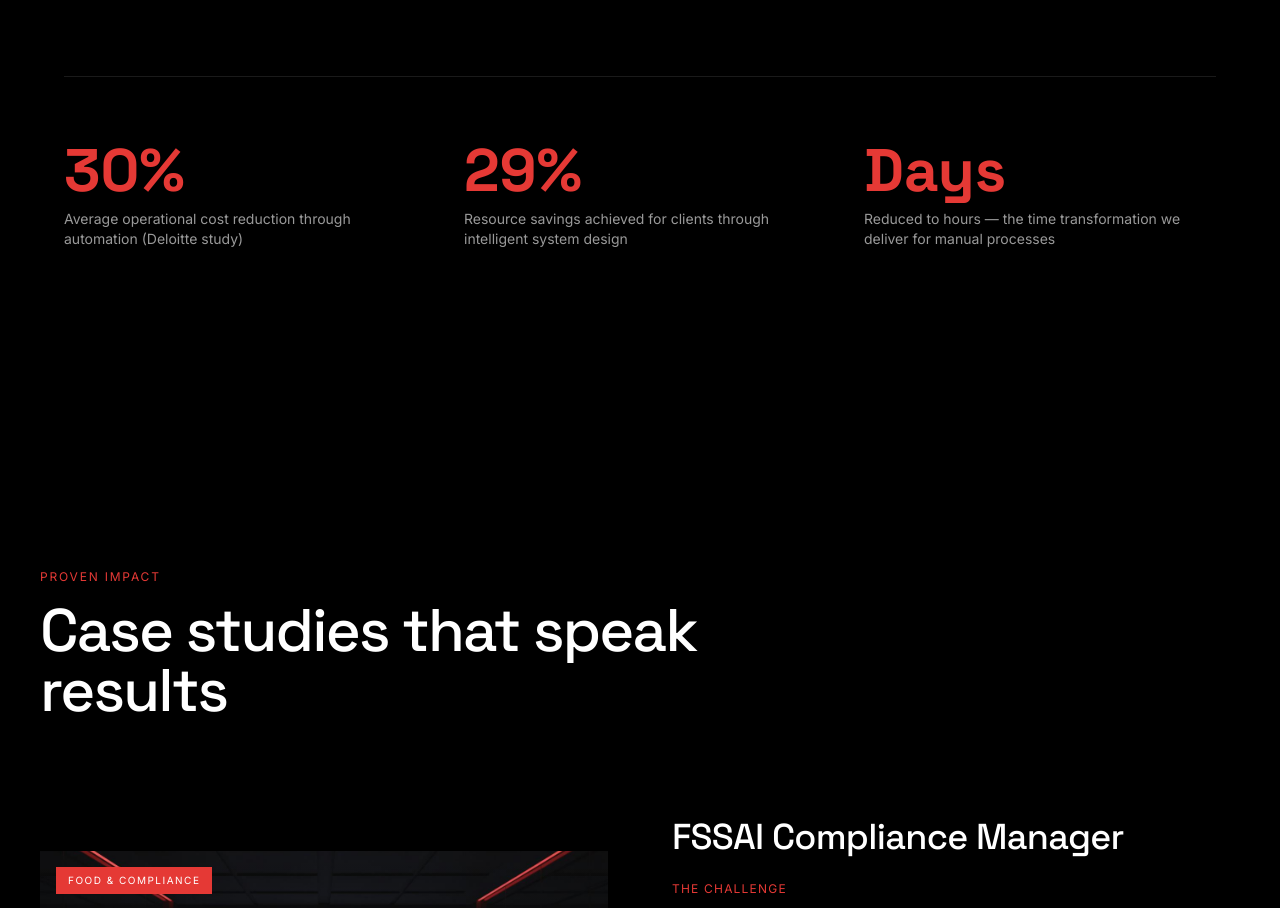
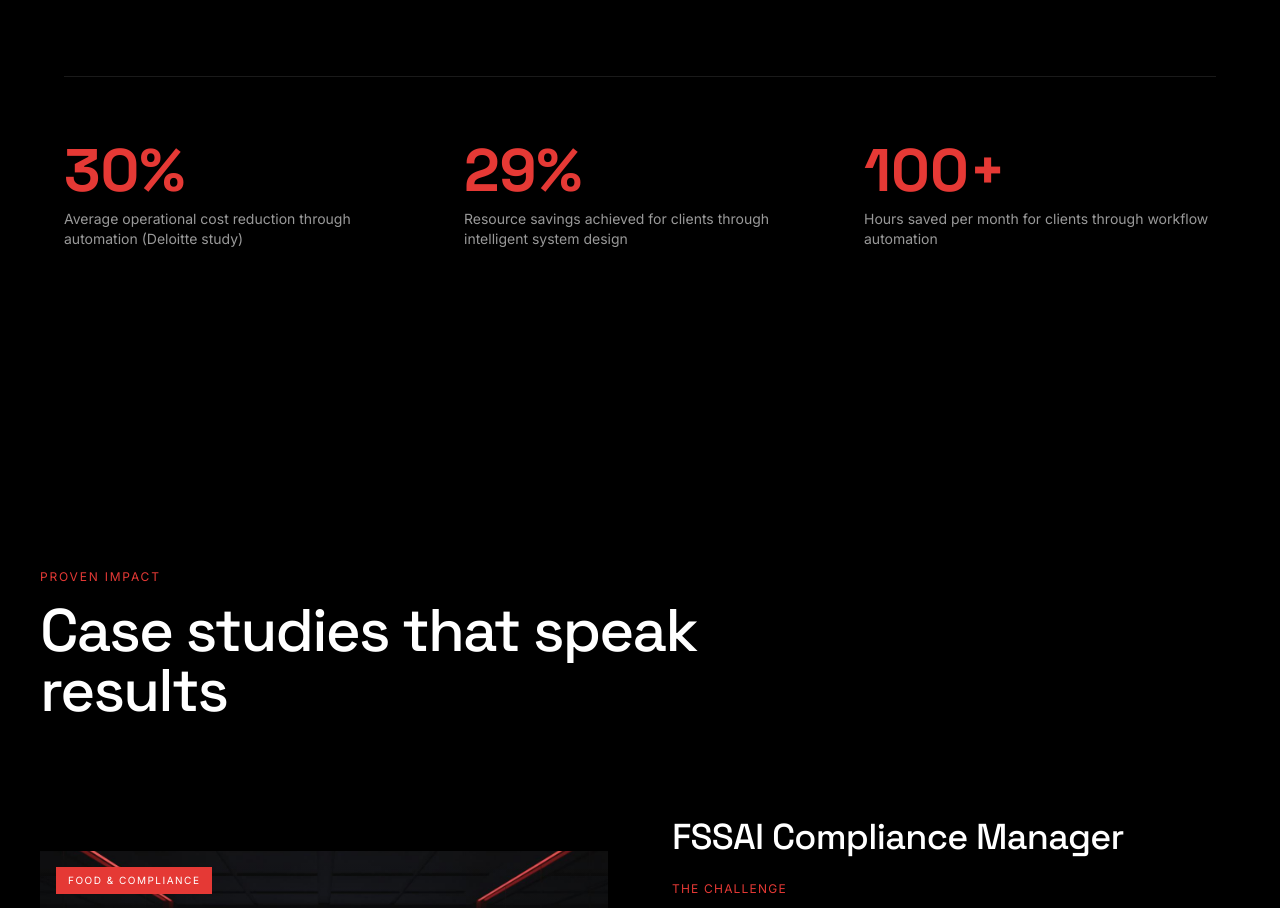
Before and after one commit to zovacai-cloud/zovac_website, a React (Vite) app: page / in a window 1280 px wide. Shown: the part 5800-6708 px from the top of the page. Built offline with nearby package versions, Linux system fonts and the light colour scheme; the HTML template or start-up script is replaced by a standard one.

Commit message:
Update Process.tsx

```diff
--- a/src/sections/Process.tsx
+++ b/src/sections/Process.tsx
@@ -1,4 +1,4 @@
-import { useEffect, useRef } from 'react';
+import { useEffect, useRef, useState } from 'react';
 import gsap from 'gsap';
 import { ScrollTrigger } from 'gsap/ScrollTrigger';
 import { MessageSquare, Search, FileText, Hammer, TestTube, Rocket } from 'lucide-react';
@@ -43,6 +43,49 @@ const steps = [
     icon: Rocket,
   },
 ];
+
+function AnimatedNumber({ target, suffix = '', duration = 2000 }: { target: number; suffix?: string; duration?: number }) {
+  const [count, setCount] = useState(0);
+  const ref = useRef<HTMLSpanElement>(null);
+  const hasAnimated = useRef(false);
+
+  useEffect(() => {
+    const el = ref.current;
+    if (!el) return;
+
+    const observer = new IntersectionObserver(
+      (entries) => {
+        entries.forEach((entry) => {
+          if (entry.isIntersecting && !hasAnimated.current) {
+            hasAnimated.current = true;
+            const startTime = Date.now();
+            const animate = () => {
+              const elapsed = Date.now() - startTime;
+              const progress = Math.min(elapsed / duration, 1);
+              // Ease out cubic
+              const eased = 1 - Math.pow(1 - progress, 3);
+              setCount(Math.floor(eased * target));
+              if (progress < 1) {
+                requestAnimationFrame(animate);
+              }
+            };
+            requestAnimationFrame(animate);
+          }
+        });
+      },
+      { threshold: 0.5 }
+    );
+
+    observer.observe(el);
+    return () => observer.disconnect();
+  }, [target, duration]);
+
+  return (
+    <span ref={ref}>
+      {count}{suffix}
+    </span>
+  );
+}
 
 export default function Process() {
   const sectionRef = useRef<HTMLElement>(null);
@@ -125,25 +168,31 @@ export default function Process() {
           </div>
         </div>
 
-        {/* Stat highlight */}
+        {/* Stat highlight with animated numbers */}
         <div className="mt-24 md:mt-32 border-t border-white/10 pt-12 md:pt-16">
           <div className="grid grid-cols-1 md:grid-cols-3 gap-8 md:gap-12">
             <div className="text-center md:text-left">
-              <span className="font-display font-bold text-[#E53935] text-5xl md:text-6xl block mb-2">30%</span>
+              <span className="font-display font-bold text-[#E53935] text-5xl md:text-6xl block mb-2">
+                <AnimatedNumber target={30} suffix="%" />
+              </span>
               <p className="font-body text-white/60 text-sm">
                 Average operational cost reduction through automation (Deloitte study)
               </p>
             </div>
             <div className="text-center md:text-left">
-              <span className="font-display font-bold text-[#E53935] text-5xl md:text-6xl block mb-2">29%</span>
+              <span className="font-display font-bold text-[#E53935] text-5xl md:text-6xl block mb-2">
+                <AnimatedNumber target={29} suffix="%" />
+              </span>
               <p className="font-body text-white/60 text-sm">
                 Resource savings achieved for clients through intelligent system design
               </p>
             </div>
             <div className="text-center md:text-left">
-              <span className="font-display font-bold text-[#E53935] text-5xl md:text-6xl block mb-2">Days</span>
+              <span className="font-display font-bold text-[#E53935] text-5xl md:text-6xl block mb-2">
+                <AnimatedNumber target={100} suffix="+" />
+              </span>
               <p className="font-body text-white/60 text-sm">
-                Reduced to hours — the time transformation we deliver for manual processes
+                Hours saved per month for clients through workflow automation
               </p>
             </div>
           </div>
```
